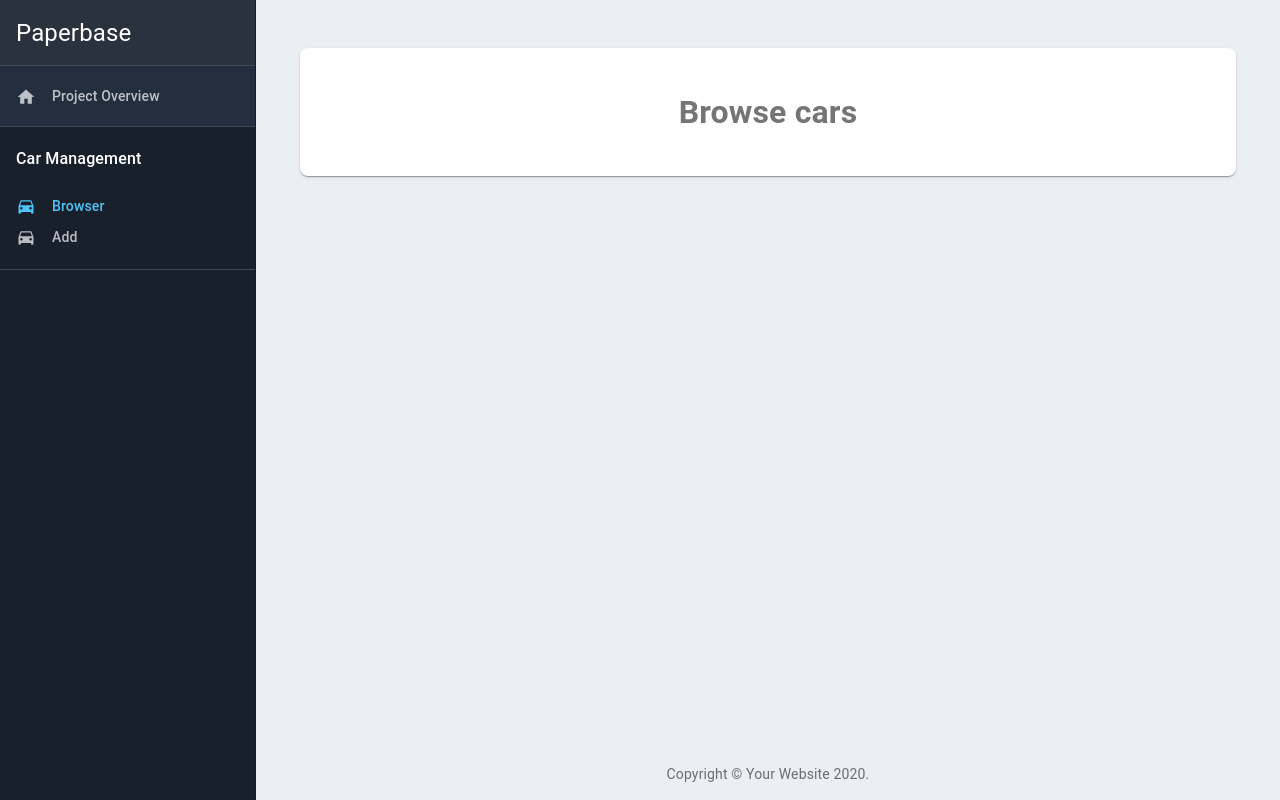
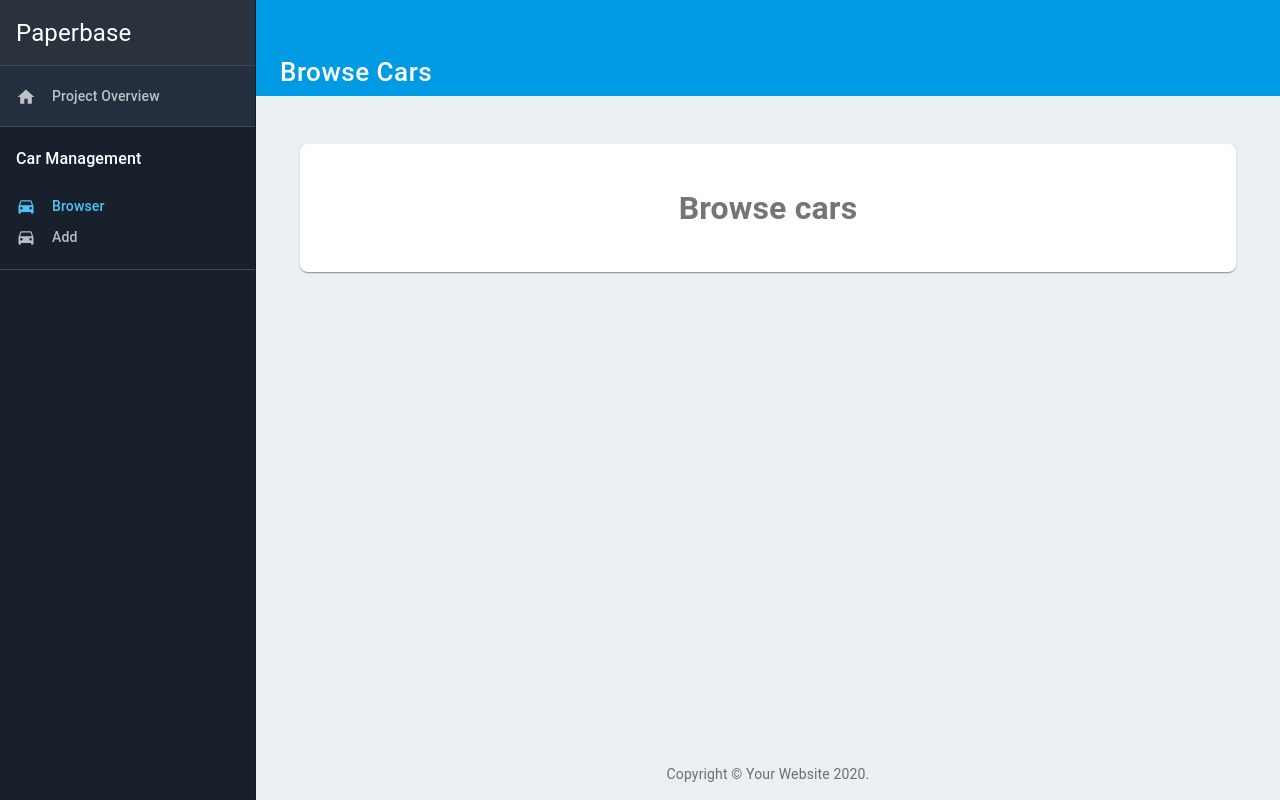
Before and after one commit to Kristina512/test-generator, a React (Create React App) app: page / in a window 1280 px wide. Built offline with nearby package versions, Linux system fonts and the light colour scheme.

Commit message:
Return the header

```diff
--- /dev/null
+++ b/src/paperbase/Header.js
@@ -0,0 +1,93 @@
+import React from "react";
+import PropTypes from "prop-types";
+import AppBar from "@material-ui/core/AppBar";
+import Avatar from "@material-ui/core/Avatar";
+import Button from "@material-ui/core/Button";
+import Grid from "@material-ui/core/Grid";
+import HelpIcon from "@material-ui/icons/Help";
+import Hidden from "@material-ui/core/Hidden";
+import IconButton from "@material-ui/core/IconButton";
+import Link from "@material-ui/core/Link";
+import MenuIcon from "@material-ui/icons/Menu";
+import NotificationsIcon from "@material-ui/icons/Notifications";
+import Tab from "@material-ui/core/Tab";
+import Tabs from "@material-ui/core/Tabs";
+import Toolbar from "@material-ui/core/Toolbar";
+import Tooltip from "@material-ui/core/Tooltip";
+import Typography from "@material-ui/core/Typography";
+import { withStyles } from "@material-ui/core/styles";
+
+const lightColor = "rgba(255, 255, 255, 0.7)";
+
+const styles = theme => ({
+  secondaryBar: {
+    zIndex: 0
+  },
+  menuButton: {
+    marginLeft: -theme.spacing(1)
+  },
+  iconButtonAvatar: {
+    padding: 4
+  },
+  link: {
+    textDecoration: "none",
+    color: lightColor,
+    "&:hover": {
+      color: theme.palette.common.white
+    }
+  },
+  button: {
+    borderColor: lightColor
+  }
+});
+
+function Header(props) {
+  const { classes, onDrawerToggle, text } = props;
+
+  return (
+    <React.Fragment>
+      <AppBar color="primary" position="sticky" elevation={0}>
+        <Toolbar>
+          <Grid container spacing={1} alignItems="center">
+            <Hidden smUp>
+              <Grid item>
+                <IconButton
+                  color="inherit"
+                  aria-label="open drawer"
+                  onClick={onDrawerToggle}
+                  className={classes.menuButton}
+                >
+                  <MenuIcon />
+                </IconButton>
+              </Grid>
+            </Hidden>
+          </Grid>
+        </Toolbar>
+      </AppBar>
+      <AppBar
+        component="div"
+        className={classes.secondaryBar}
+        color="primary"
+        position="static"
+        elevation={0}
+      >
+        <Toolbar>
+          <Grid container alignItems="center" spacing={1}>
+            <Grid item xs>
+              <Typography color="inherit" variant="h5" component="h1">
+                {text}
+              </Typography>
+            </Grid>
+          </Grid>
+        </Toolbar>
+      </AppBar>
+    </React.Fragment>
+  );
+}
+
+Header.propTypes = {
+  classes: PropTypes.object.isRequired,
+  onDrawerToggle: PropTypes.func.isRequired
+};
+
+export default withStyles(styles)(Header);
--- a/src/paperbase/Paperbase.js
+++ b/src/paperbase/Paperbase.js
@@ -12,6 +12,7 @@ import Link from "@material-ui/core/Link";
 import Navigator from "./Navigator";
 import CarBrowser from "./CarManagment/Browser";
 import AddCar from "./CarManagment/Add";
+import Header from "./Header";
 
 function Copyright() {
   return (
@@ -166,22 +167,22 @@ const styles = {
 };
 
 function Paperbase(props) {
+  // Add more pages as components here:
+  const componentMap = [
+    { id: "Browser", component: <CarBrowser />, description: "Browse Cars" },
+    { id: "Add", component: <AddCar />, description: "Add Cars" }
+  ];
+
   const { classes } = props;
   const [mobileOpen, setMobileOpen] = React.useState(false);
-  const [content, setContent] = React.useState(<CarBrowser />);
+  const [content, setContent] = React.useState(componentMap[0]);
 
   const handleDrawerToggle = () => {
     setMobileOpen(!mobileOpen);
   };
 
-  // Add more pages as components here:
-  const componentMap = [
-    { id: "Browser", component: <CarBrowser /> },
-    { id: "Add", component: <AddCar /> }
-  ];
-
   const handleTabChange = id => {
-    setContent(componentMap.find(e => e.id === id).component);
+    setContent(componentMap.find(e => e.id === id));
   };
 
   return (
@@ -206,7 +207,11 @@ function Paperbase(props) {
           </Hidden>
         </nav>
         <div className={classes.app}>
-          <main className={classes.main}>{content}</main>
+          <Header
+            onDrawerToggle={handleDrawerToggle}
+            text={content.description}
+          />
+          <main className={classes.main}>{content.component}</main>
           <footer className={classes.footer}>
             <Copyright />
           </footer>
```
